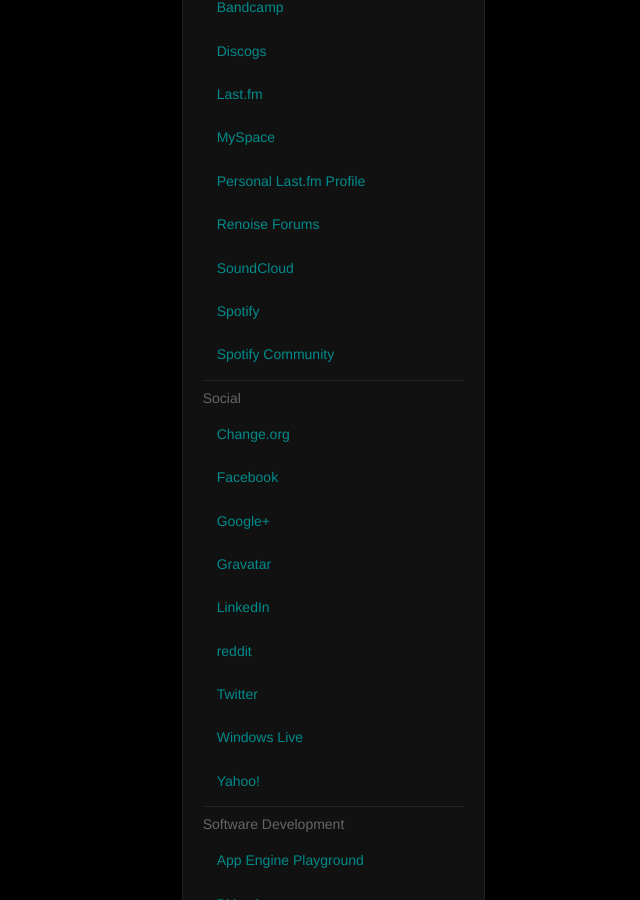
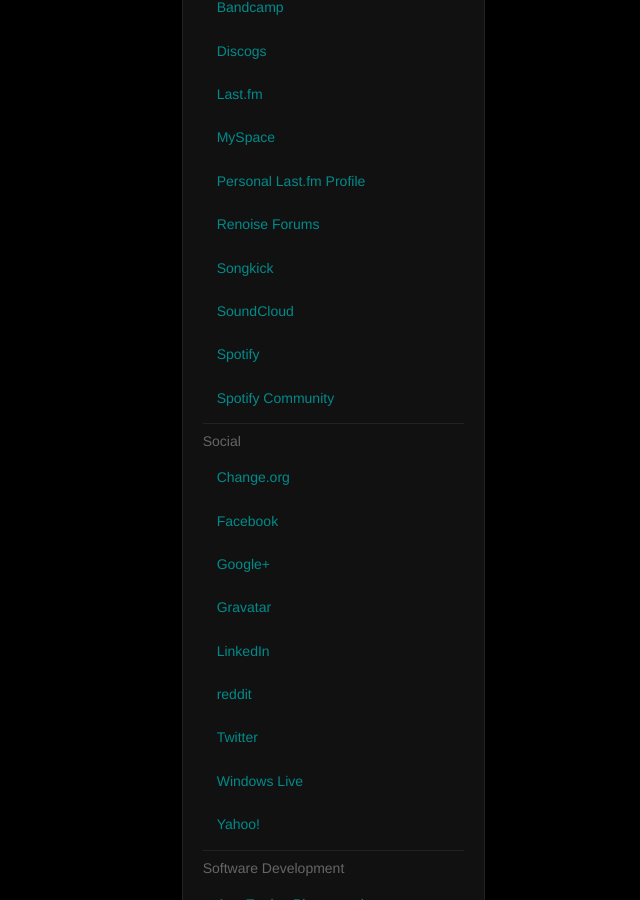
Before and after one commit to hlilje/hlilje.github.io, a Jekyll site: the page built from contact/index.html, in a window 1280 px wide and 900 px high, scrolled down 2147 px. Shown: the whole window, without its empty margins (640-1280 px from the left). Built offline with Jekyll 4.4.1, drawn with Linux system fonts in a browser that asks for light colours; comment, search, counter and statistics services are not loaded.

Commit message:
Add link

```diff
--- a/_includes/links.html
+++ b/_includes/links.html
@@ -58,6 +58,7 @@
     <li><a href="https://myspace.com/hlilje" target="_blank">MySpace</a></li>
     <li><a href="http://www.last.fm/user/LordHali" target="_blank">Personal Last.fm Profile</a></li>
     <li><a href="http://forum.renoise.com/index.php?/user/17818-hlilje/" target="_blank">Renoise Forums</a></li>
+    <li><a href="https://www.songkick.com/users/hlilje" target="_blank">Songkick</a></li>
     <li><a href="https://soundcloud.com/hlilje" target="_blank">SoundCloud</a></li>
     <li><a href="https://open.spotify.com/user/vaexelverkan" target="_blank">Spotify</a></li>
     <li><a href="https://community.spotify.com/t5/user/viewprofilepage/user-id/576212" target="_blank">Spotify Community</a></li>
```
